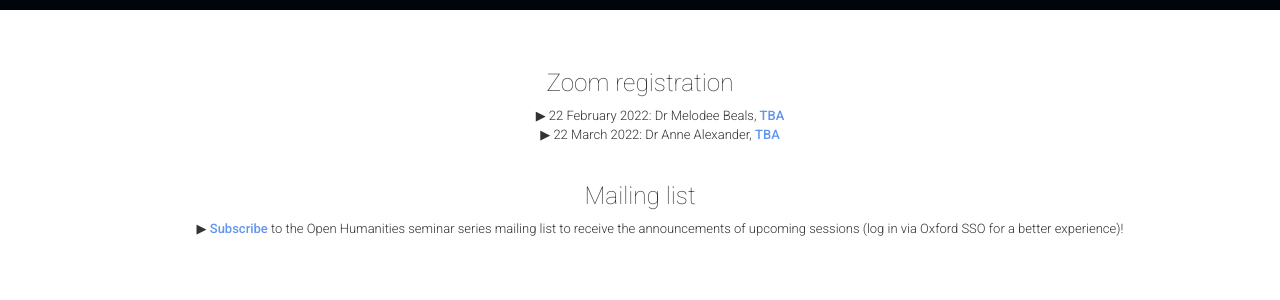
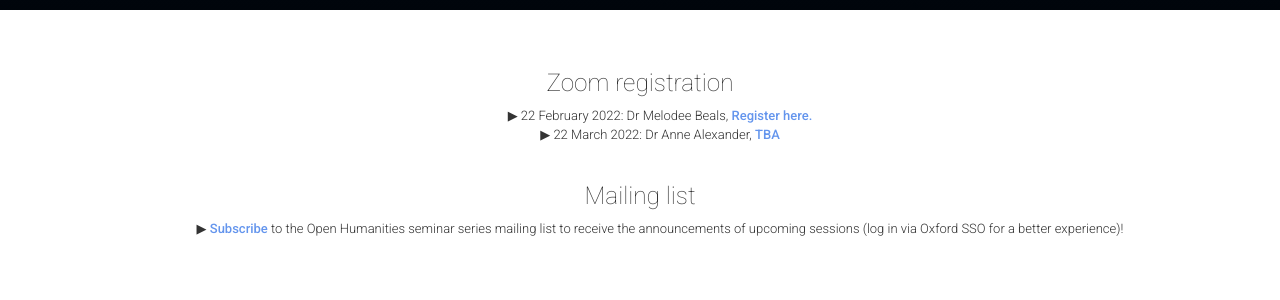
Before and after one commit to openhumanitiesseminar/openhumanitiesseminar.github.io, a Jekyll site: the page built from register.html, in a window 1280 px wide and 1082 px high. Shown: the part 397-697 px from the top of the window. Built offline with Jekyll 4.4.1, drawn with Linux system fonts in a browser that asks for light colours; nearby versions of some CDN libraries; comment, search, counter and statistics services are not loaded.

Commit message:
Update register.html

```diff
--- a/_includes/register.html
+++ b/_includes/register.html
@@ -2,7 +2,7 @@
     <div class="content-wrapper">
         <h6>Zoom registration </h6>
         <ul style="position: relative; list-style: none;">
-            <li> 22 February 2022: Dr Melodee Beals, <a href="ENTERNEWREGISTRLINKHERE" style="color: cornflowerblue; font-weight: bolder;">TBA</a></li>
+            <li> 22 February 2022: Dr Melodee Beals, <a href="https://zoom.us/meeting/register/tJUkfuyuqzgoE9J1HU218kdzY8phduHhiNs3" style="color: cornflowerblue; font-weight: bolder;">Register here.</a></li>
             <li> 22 March 2022: Dr Anne Alexander, <a href="ENTERNEWREGISTRLINKHERE" style="color: cornflowerblue; font-weight: bolder;">TBA</a></li>
 
         </ul>
```
